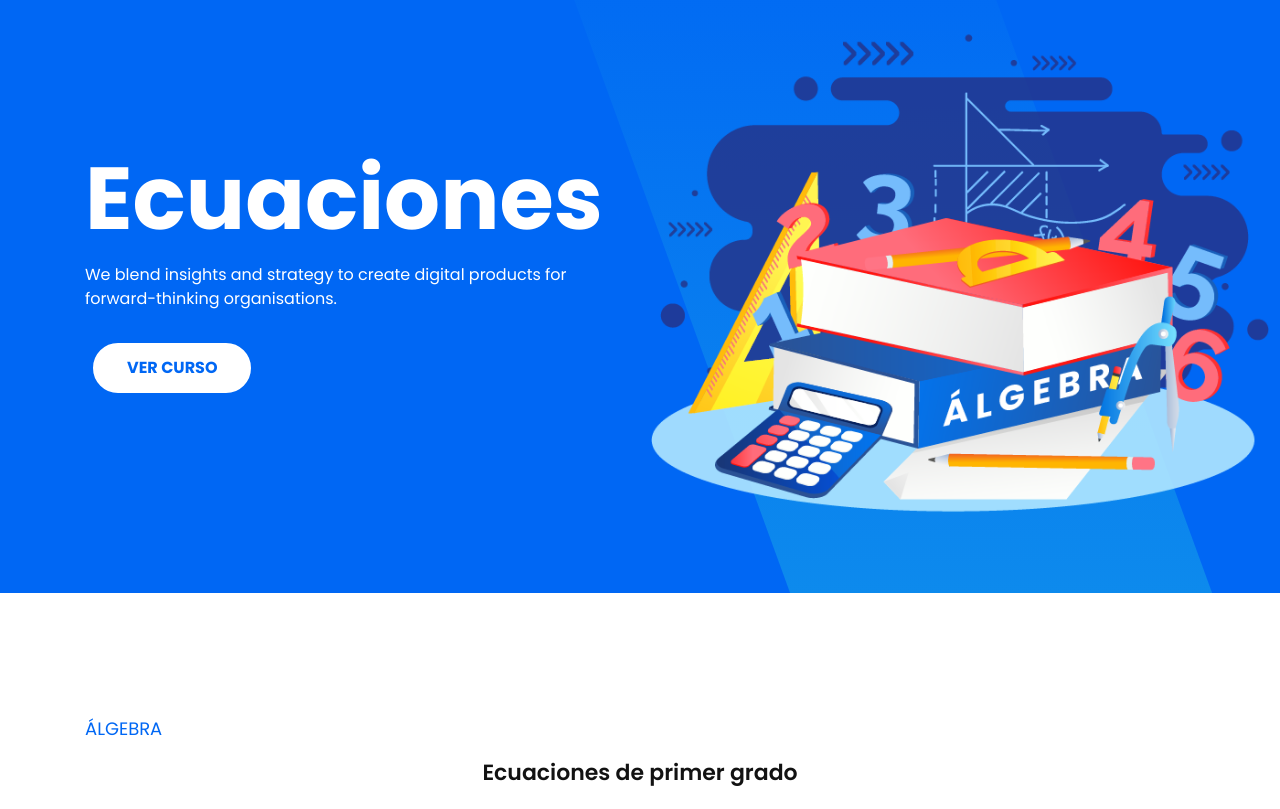
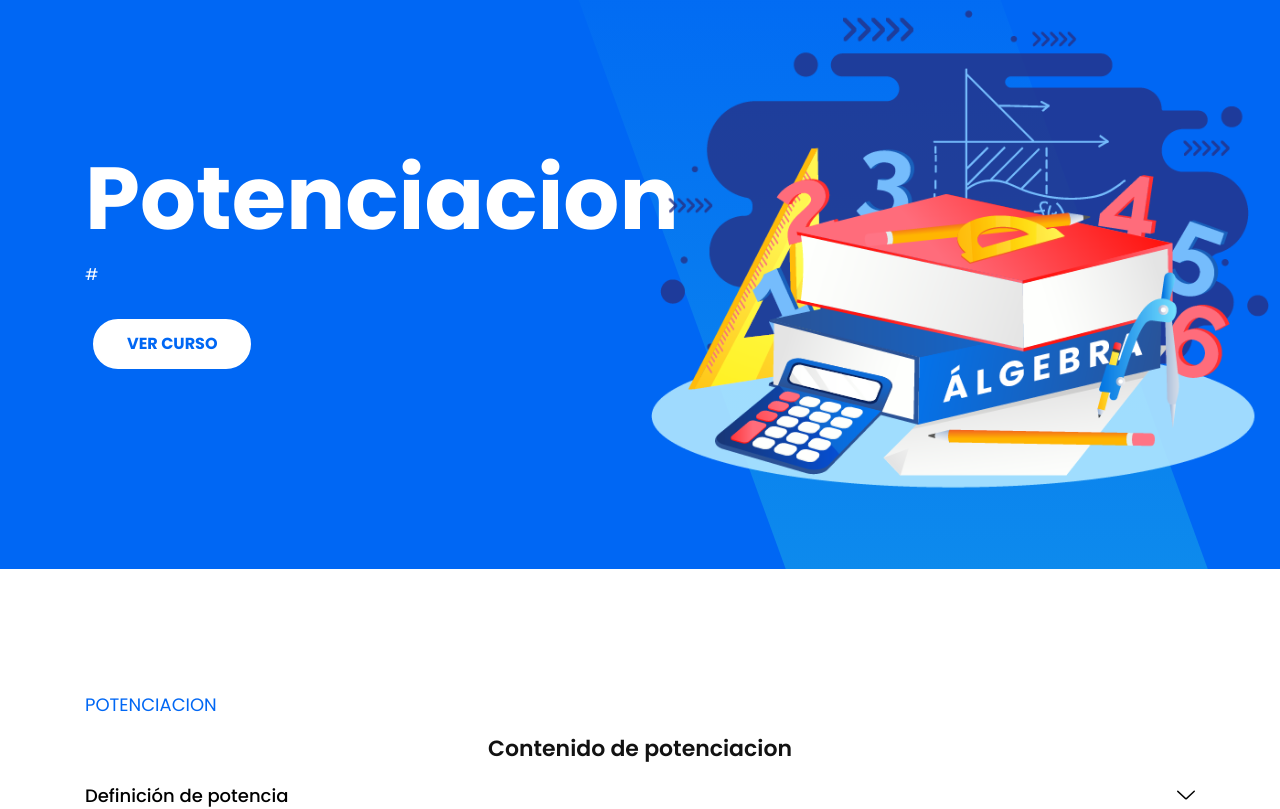
Before and after one commit to alexpicoa/pitales, a plain HTML site: page cursos/algebra/ecuaciones.html in a window 1280 px wide. Shown: the part 89-898 px from the top of the page. Drawn offline with nearby package versions, Linux system fonts and the light colour scheme; some packages are replaced by stand-ins of ours; files whose address does not match are found by name.

Commit message:
Add files via upload

```diff
--- a/cursos/algebra/ecuaciones.html
+++ b/cursos/algebra/ecuaciones.html
@@ -115,8 +115,8 @@
                         <div class="row">
                             <div class="col-lg-6">
                                 <div class="slider-content">
-                                    <h1 class="title">Ecuaciones</h1>
-                                    <p class="text">We blend insights and strategy to create digital products for forward-thinking organisations.</p>
+                                    <h1 class="title">Potenciacion</h1>
+                                    <p class="text">#</p>
                                     <ul class="slider-btn rounded-buttons">
                                         <li><a class="main-btn rounded-one page-scroll" href="#about">Ver Curso</a></li>
                                     </ul>
@@ -145,25 +145,32 @@
                     <div class="col-lg-12">
                         <div class="faq-content mt-45">
                             <div class="about-title">
-                                <h6 class="sub-title">Álgebra</h6>
+                                <h6 class="sub-title">Potenciacion</h6>
                             </div> <!-- faq title -->
                             <div class="about-accordion">
                                 <div class="accordion" id="accordionExample">
-                                    <h4>Ecuaciones de primer grado</h4>
+                                    <h4>Contenido de potenciacion</h4>
                                     <div class="card">
                                         <div class="card-header" id="headingOne">
-                                            <a href="#" data-toggle="collapse" data-target="#collapseOne" aria-expanded="false" aria-controls="collapseOne">Definición y resolución de ecuaciones</a>
+                                            <a href="#" data-toggle="collapse" data-target="#collapseOne" aria-expanded="false" aria-controls="collapseOne">Definición de potencia</a>
                                         </div>
 
                                         <div id="collapseOne" class="collapse" aria-labelledby="headingOne" data-parent="#accordionExample">
                                             <div class="card-body">
-                                                Una EDO es una ecuación donde las incógnitas son una  varias función que dependen de una variable independiente. Además, para evaluar la ecuación en un punto sólo nos hace falta conocer el valor de las funcones incógnitas y de sus derivadas en ese punto. Un ejemplo sería la ecuación: \(y'=y\) donde \(y=y(x)\),es una función de una variable y para evaluar la ecuación sólo nos hace falta conocer \(y\) e \(y'\) en ese punto.
+                                                La potenciacion es aquella operacion matematica que consta en realizar el producto de un numero que llamaremos base, tantas veces como lo indica otro numero llamado exponente.
+                                                 <br> <br>
+                                                Su representacion matematica es:
                                                     <br>
-                                                    El orden de una EDO es el orden de la derivada de orden más alto que aparece en la ecuación. Por ejemplo, en el caso anterior, el orden de la EDO es 1. Existe un resltado que nos dice que podemos escribir cualquier EDO como un sistemade EDO's de orden 1.
+                                                        \[a^n=b\]
+
+                                                        <mark>\[Base\rightarrow a{}^{n\leftarrow Exponente}=b\leftarrow Potencia\]</mark>
+
                                                     <br>
-                                                    Así pues siempre que nos refiramos a una EDO, la escribiremos como \(y'=f(x,y)\) entendiendo que \(y\) es quizás yn vector. Por ejemplo, si tenemos la EDO:
+
                                                     <div class="math-container">
                                                         \[2\frac{y'}{x^2} + 5x^3 = \frac{3y^2+5}{8x}\]
+
+
                                                     </div>
                                                     entonces la podemos reescribir como:
                                                     <div class="math-container">
```
